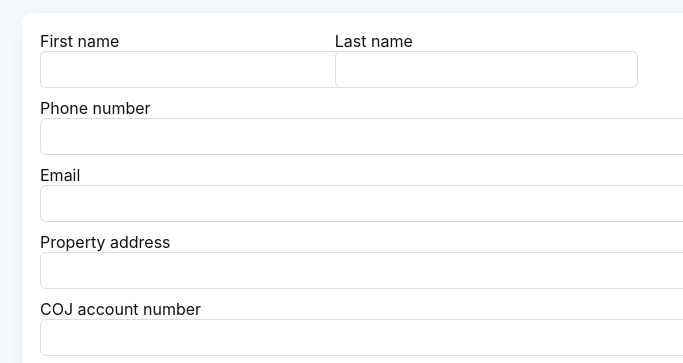
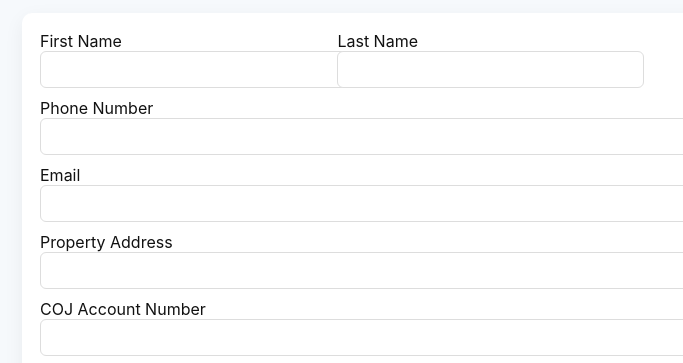
Before and after one commit to ry23n/cjm, a website: page index.html in a window 1280 px wide. Shown: the part 285-648 px from the top of the page, 168-851 px from the left. Drawn offline with Linux system fonts and the light colour scheme.

Commit message:
Update index.html

```diff
--- a/index.html
+++ b/index.html
@@ -25,14 +25,14 @@
     <section class="form-card">
       <form id="paymentForm">
         <div class="row">
-          <label>First name <input name="firstName" required /></label>
-          <label>Last name <input name="lastName" required /></label>
+          <label>First Name <input name="firstName" required /></label>
+          <label>Last Name <input name="lastName" required /></label>
         </div>
 
-        <label>Phone number <input name="phone" type="tel" required /></label>
+        <label>Phone Number <input name="phone" type="tel" required /></label>
         <label>Email <input name="email" type="email" required /></label>
-        <label>Property address <input name="address" required /></label>
-        <label>COJ account number <input name="cojAccount" required /></label>
+        <label>Property Address <input name="address" required /></label>
+        <label>COJ Account Number <input name="cojAccount" required /></label>
 
         <label>Amount (ZAR) <input name="amount" type="number" min="1" required value="" /></label>
 
```
